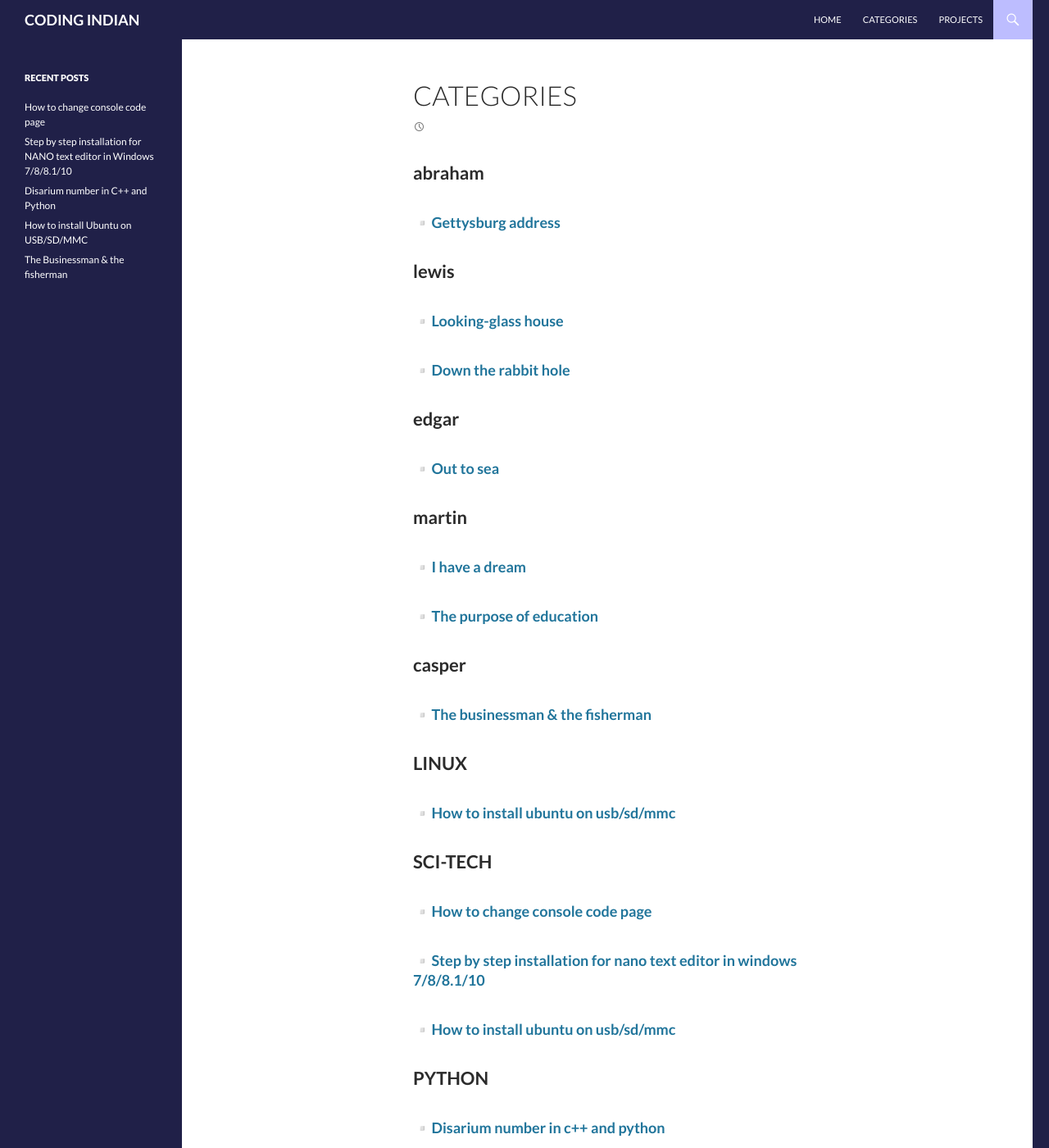
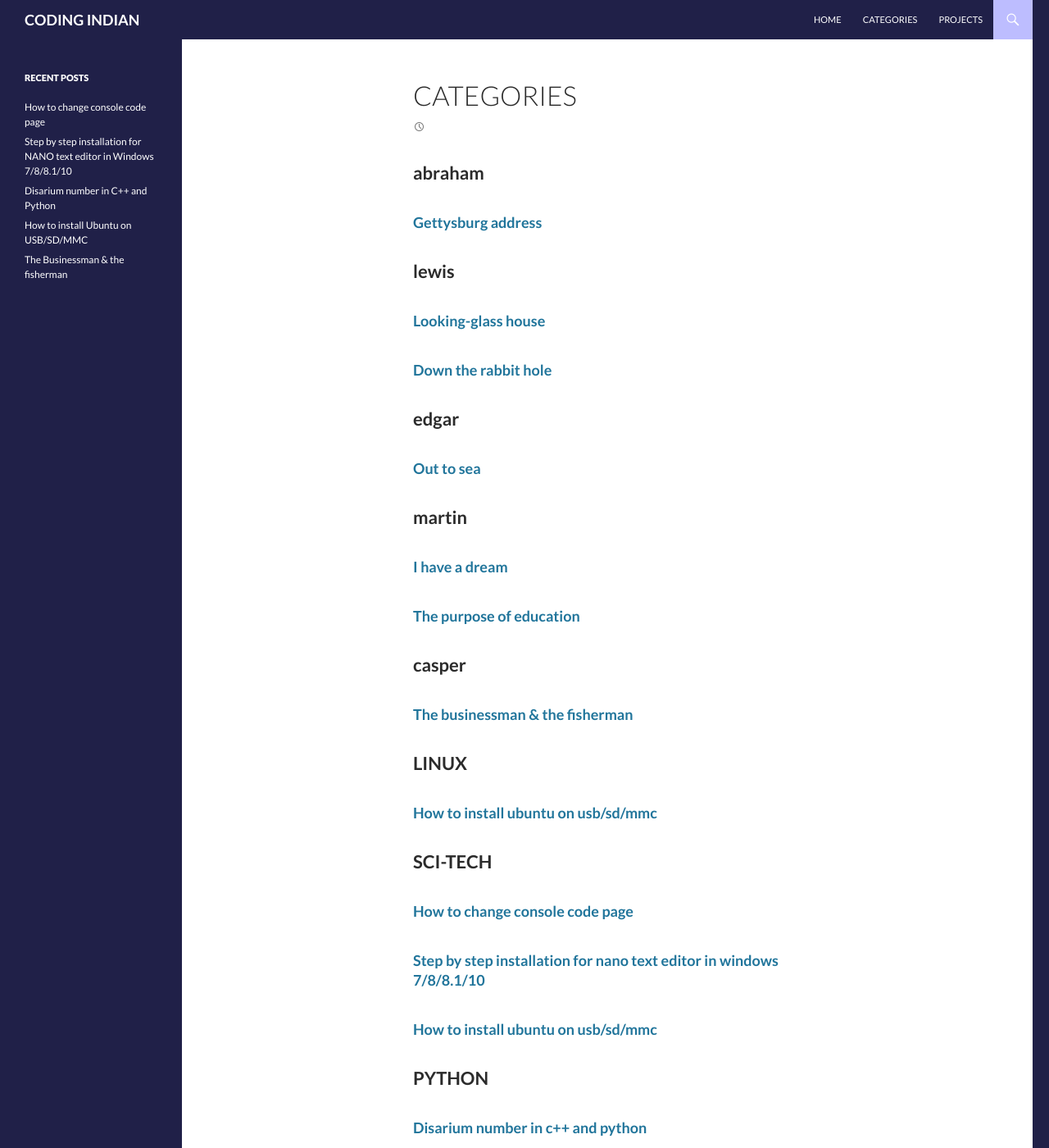
Before and after one commit to sharadcodes/wp-theme-twenty-sixteen-jekyll, a Jekyll site: the page built from categories.md, in a window 1280 px wide and 1400 px high, scrolled down 284 px. Shown: the whole window at 82% size. Built offline with Jekyll 4.4.1, drawn with Linux system fonts in a browser that asks for light colours; emoji names are drawn with the system emoji font; part of the change alters nothing that is shown.

```diff
--- a/categories.md
+++ b/categories.md
@@ -15,7 +15,7 @@ layout: default
     <a name="{{ category_name | slugize }}"></a>
     {% for post in site.categories[category_name] %}
     <article class="archive-item">
-      <h5> :white_small_square:<a href="{{ site.baseurl }}{{ post.url }}">{{post.title | capitalize}}</a></h5>
+      <h5><a href="{{ site.baseurl }}{{ post.url }}">{{post.title | capitalize}}</a></h5>
     </article>
     {% endfor %}
   </div>
```
